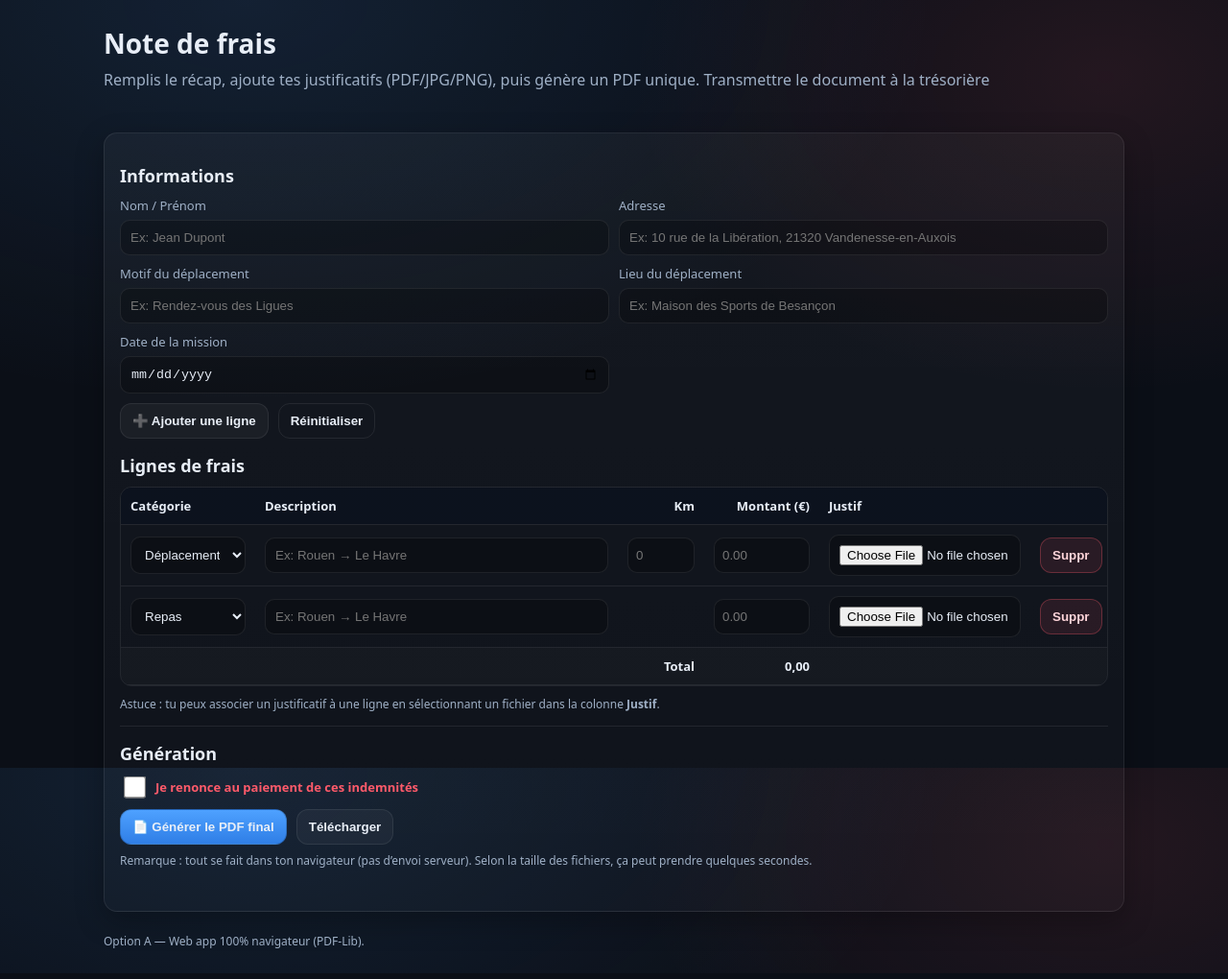
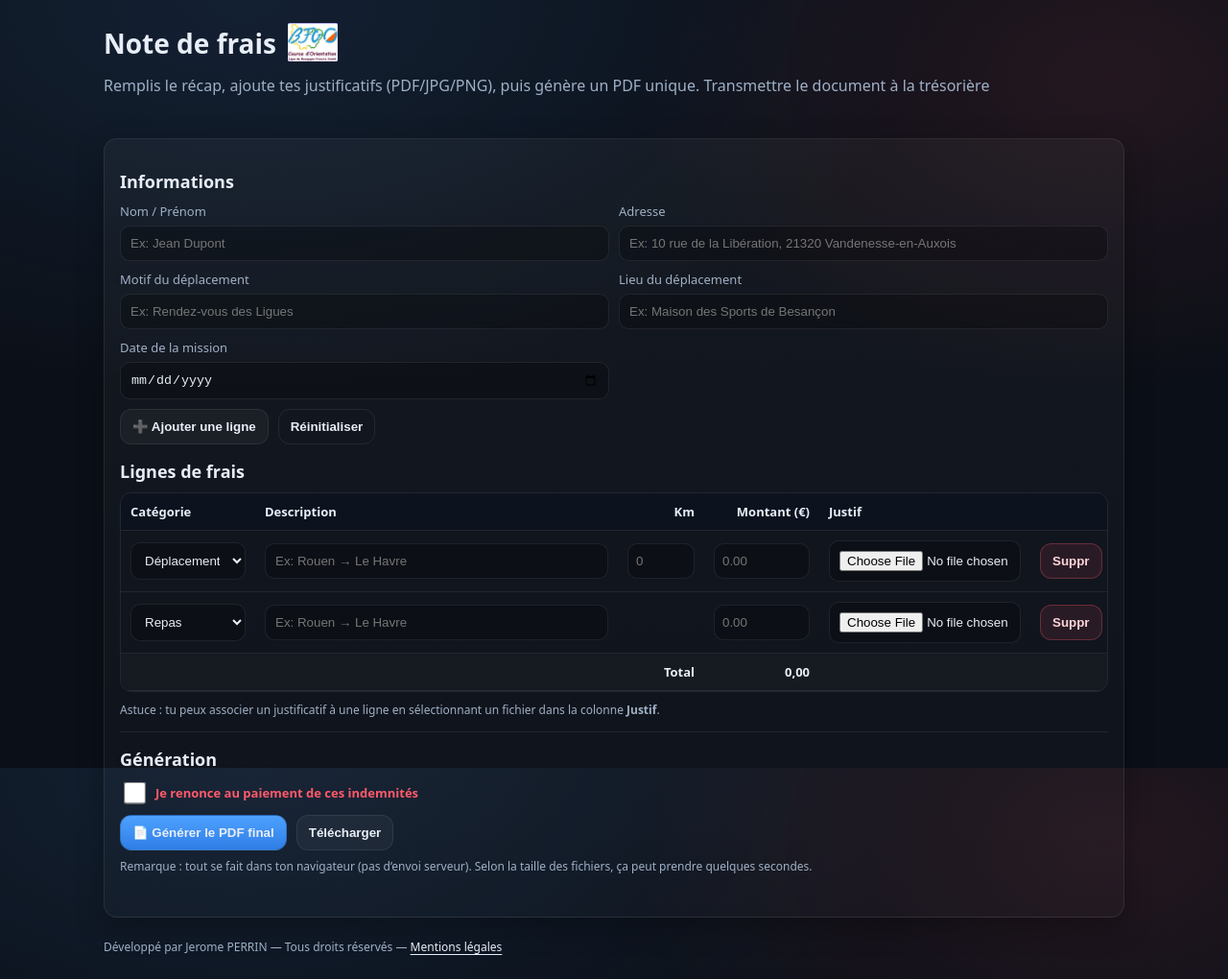
Before and after one commit to jprn/AnnexeDep, a plain HTML site: page index.html in a window 1280 px wide. Shown: the whole page at 96% size. Drawn offline with Linux system fonts and the light colour scheme.

Commit message:
20251217-7

```diff
--- a/index.html
+++ b/index.html
@@ -11,7 +11,10 @@
 </head>
 <body>
   <header class="container">
-    <h1>Note de frais</h1>
+    <div class="header-title">
+      <h1>Note de frais</h1>
+      <img class="header-logo" src="logos/LBFCO.png" alt="Logo LBFCO" />
+    </div>
     <p class="muted">Remplis le récap, ajoute tes justificatifs (PDF/JPG/PNG), puis génère un PDF unique. Transmettre le document à la trésorière</p>
   </header>
 
@@ -100,7 +103,7 @@
   </main>
 
   <footer class="container footer">
-    <span class="muted small">Option A — Web app 100% navigateur (PDF-Lib). </span>
+    <span class="muted small">Développé par Jerome PERRIN — Tous droits réservés — <a class="footer-link" href="#mentions-legales">Mentions légales</a></span>
   </footer>
 </body>
 </html>
--- a/style.css
+++ b/style.css
@@ -27,6 +27,8 @@ h2{margin:16px 0 10px;font-size:18px}
 p{margin:8px 0}
 .muted{color:var(--muted)}
 .small{font-size:12px}
+.header-title{display:flex;align-items:center;gap:12px}
+.header-logo{height:40px;width:auto;display:block}
 .grid{display:grid;grid-template-columns: 1.3fr .9fr;gap:16px}
 @media (max-width: 900px){ .grid{grid-template-columns:1fr} }
 
@@ -133,5 +135,11 @@ hr{border:none;border-top:1px solid var(--line);margin:14px 0}
 .status{margin-top:10px;min-height:18px;color:var(--muted);font-size:13px}
 .footer{padding-top:0;padding-bottom:24px}
 
+ .footer-link{color: var(--text); text-decoration: underline; text-underline-offset: 3px}
+ .footer-link:hover{opacity:.9}
+
+ .legal{margin-top:14px}
+ .legal h3{margin:14px 0 6px;font-size:14px}
+
  .preview{margin-top:12px;border:1px solid var(--line);border-radius:12px;overflow:hidden;background: rgba(0,0,0,.18)}
  .preview-frame{width:100%;height:620px;border:0;display:block;background:#fff}
```
Also changed, not shown: logos/LBFCO.png (added).
